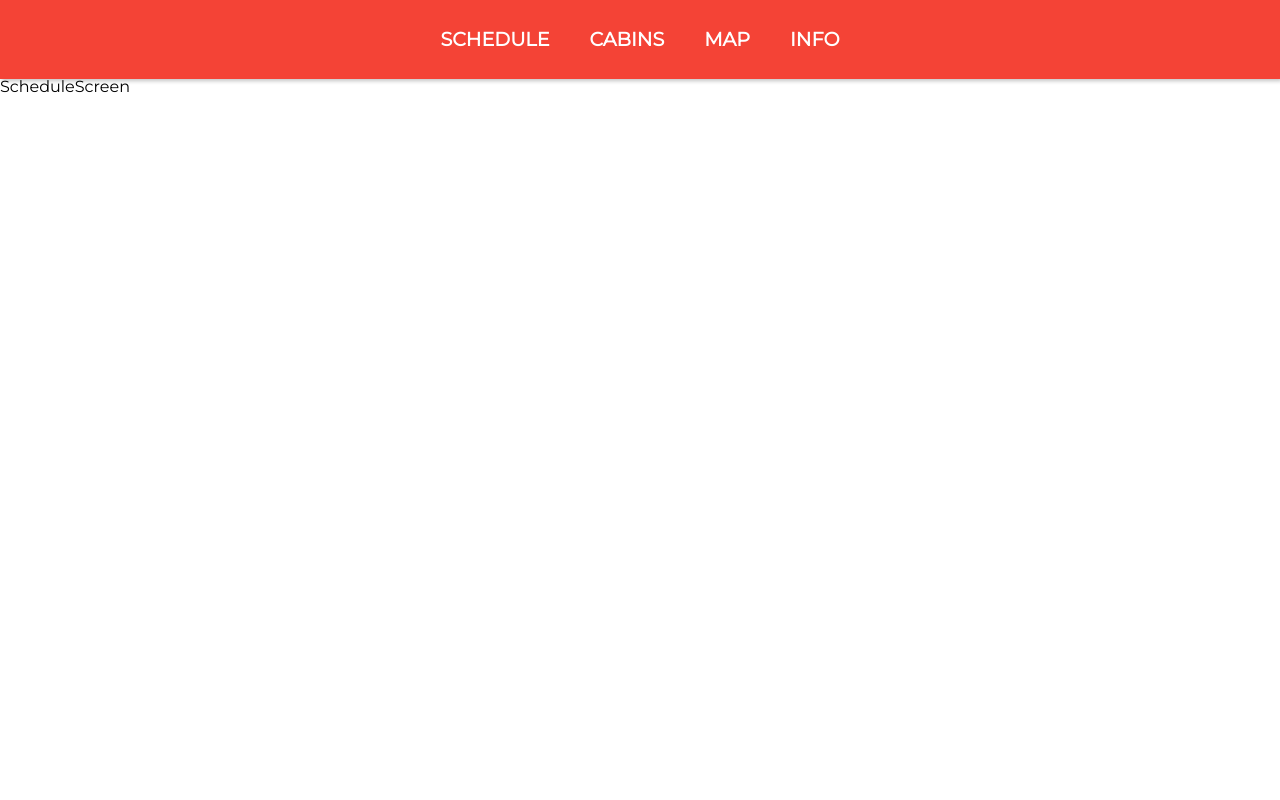
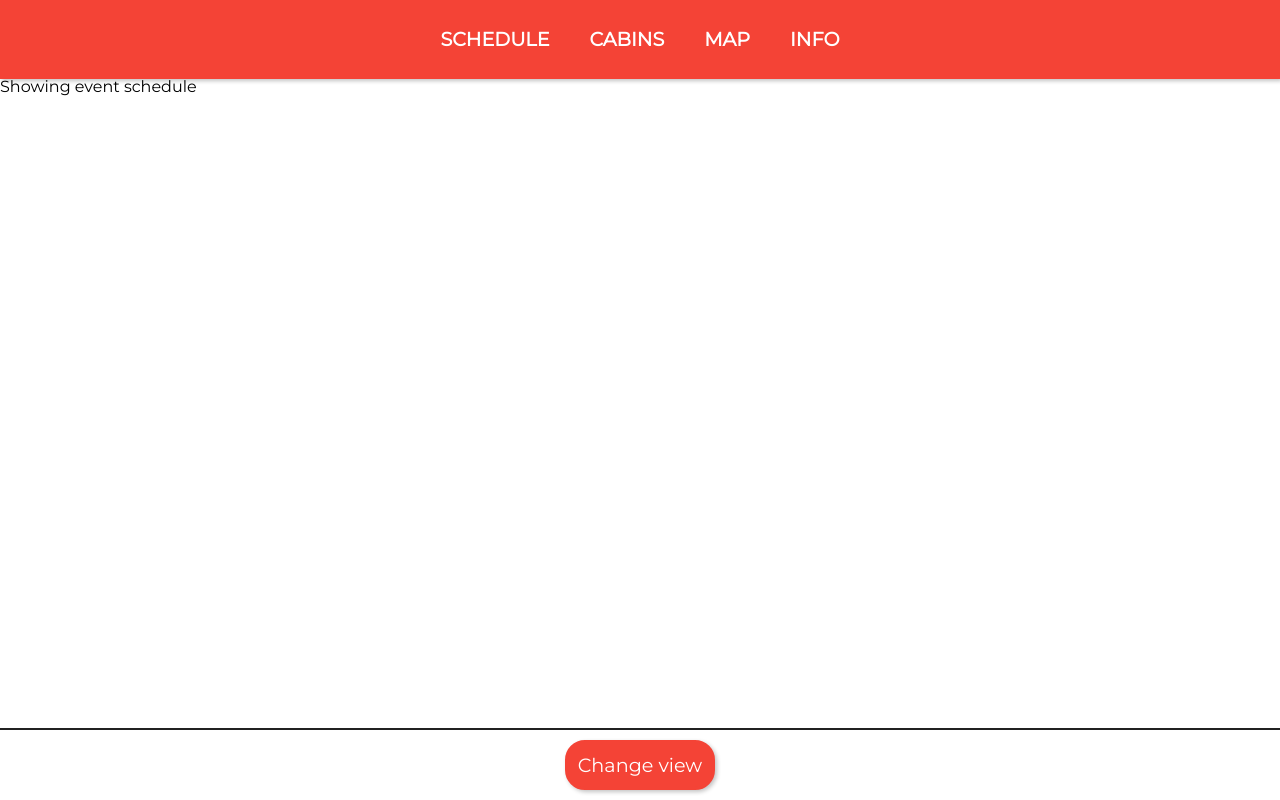
Before and after one commit to DigitKoodit/jouluristeilija, a React (Create React App) app: page /Schedule in a window 1280 px wide. Built offline with nearby package versions, Linux system fonts and the light colour scheme.

Commit message:
Added a few general helpers.

```diff
--- a/src/App.css
+++ b/src/App.css
@@ -50,3 +50,16 @@ body {
 * {
 	box-sizing: border-box;
 }
+
+.App {
+	display: flex;
+	flex-direction: column;
+	min-height: 100vh;
+	height: 100%;
+}
+
+.App-content {
+	display: flex;
+	flex: 1;
+	flex-flow: column;
+}
--- /dev/null
+++ b/src/components/ScreenBottomButton.css
@@ -0,0 +1,28 @@
+.ScreenBottomButton {
+  width: 100%;
+  padding: 10px;
+  text-align: center;
+  border-top: 2px solid #212121;
+}
+
+.ScreenBottomButton > button {
+  border: 3px solid #F44336;
+  border-radius: 20px;
+  background-color: #f44336;
+  color: white;
+  padding: 10px;
+  font-size: 1.2rem;
+  font-family: Montserrat, sans-serif;
+  box-shadow: 2px 2px 4px 0px rgba(0,0,0,0.24);
+}
+
+.ScreenBottomButton > button:hover {
+  background-color: transparent;
+  color: #f44336;
+  box-shadow: 1px 1px 2px 0px rgba(0,0,0,0.24);
+}
+
+.ScreenBottomButton > button:focus {
+  outline: none;
+  box-shadow: none;
+}
--- /dev/null
+++ b/src/components/ScreenBottomButton.js
@@ -0,0 +1,13 @@
+import React from 'react';
+import './ScreenBottomButton.css';
+
+const ScreenBottomButton = (props) => {
+  const { action, label } = props;
+  return (
+    <div className="ScreenBottomButton">
+      <button onClick={action}>{label}</button>
+    </div>
+  );
+}
+
+export default ScreenBottomButton;
--- /dev/null
+++ b/src/screens/ScheduleScreen.css
@@ -0,0 +1,3 @@
+.ScheduleScreen {
+  flex: 1;
+}
--- a/src/screens/ScheduleScreen.js
+++ b/src/screens/ScheduleScreen.js
@@ -1,13 +1,31 @@
-import React, { PropTypes } from 'react';
+import React from 'react';
 import { connect } from 'react-redux';
+import { uiConfigToggled } from '../stores/viewConfig';
+import ScreenBottomButton from '../components/ScreenBottomButton';
+import './ScheduleScreen.css';
+
+const SCHEDULES_VISIBLE_KEY = 'schedulesVisible';
+
+const stateToProps = ({ viewConfig }) => ({
+  showHours: viewConfig.get(SCHEDULES_VISIBLE_KEY)
+});
+
+const actionsToProps = (dispatch) => ({
+  toggleView: () => dispatch(uiConfigToggled(SCHEDULES_VISIBLE_KEY))
+})
 
 const Screen = (props) => {
-  // const { ... } = props;
-  return (
-    <div className="ScreenContainer">
-      ScheduleScreen
-    </div>
-  );
+  const { showHours, toggleView } = props;
+  return [
+    <div className="ScreenContainer ScheduleScreen">
+      { showHours
+        ? 'Showing opening hours'
+        : 'Showing event schedule'
+      }
+
+    </div>,
+    <ScreenBottomButton action={() => toggleView()} label="Change view" />
+  ];
 }
 
-export default connect(null, null)(Screen);
+export default connect(stateToProps, actionsToProps)(Screen);
--- a/src/stores/schedules.js
+++ b/src/stores/schedules.js
@@ -1,5 +1,13 @@
+import { fromJS } from 'immutable';
+import scheduleData from './json/scheduleData.json';
+import openingHourData from './json/hourData.json';
 
-export default (state={}, action) => {
+const initialState = fromJS({
+  openingHours: openingHourData,
+  eventSchedule: scheduleData,
+})
+
+export default (state = initialState, action) => {
   const { type } = action;
   switch(type){
     default: return state;
--- a/src/stores/viewConfig.js
+++ b/src/stores/viewConfig.js
@@ -1,7 +1,18 @@
+import { Map } from 'immutable';
 
-export default (state={}, action) => {
-  const { type } = action;
+const VIEW_CONFIG_TOGGLED = 'uiConfigToggled';
+
+export const uiConfigToggled = key => ({
+  type: VIEW_CONFIG_TOGGLED,
+  key
+});
+
+export default (state = Map(), action) => {
+  const { type, key } = action;
   switch(type){
+    case VIEW_CONFIG_TOGGLED:
+      const currentState = state.get(key); // Going the long way around to avoid having to initalize keys in initialState
+      return state.set(key, !currentState);
     default: return state;
   }
 }
```
Also changed, not shown: src/screens/ScreenContainer.css (line endings or trailing spaces).
